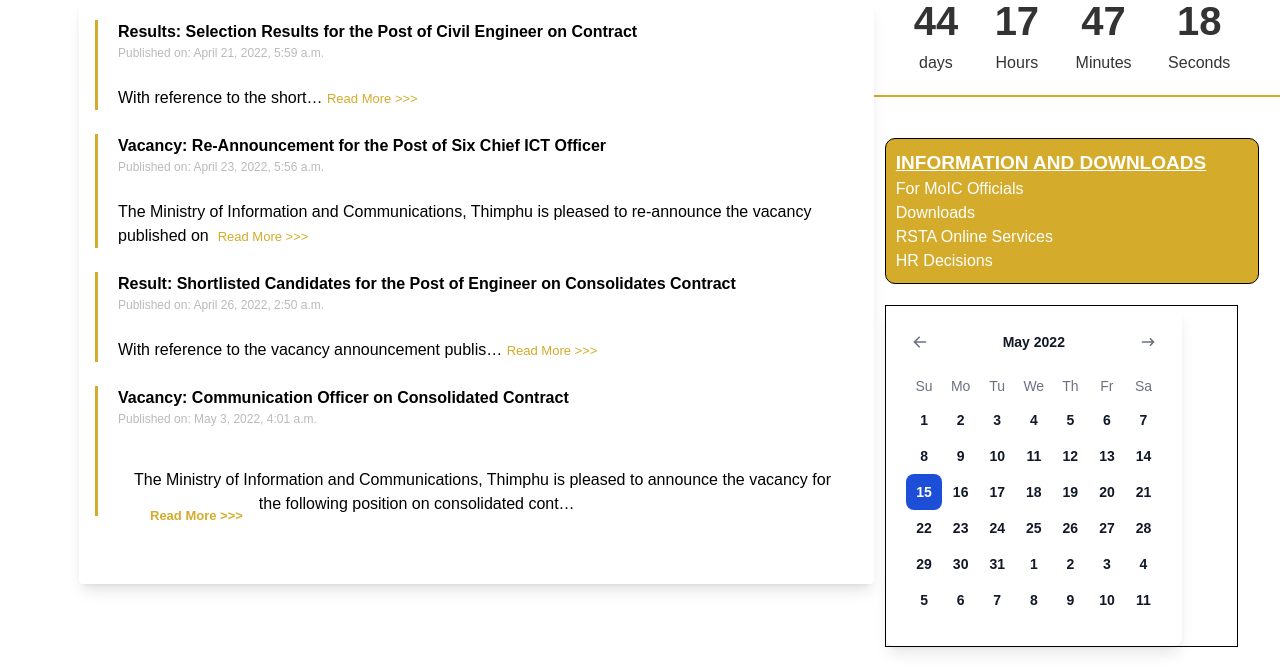
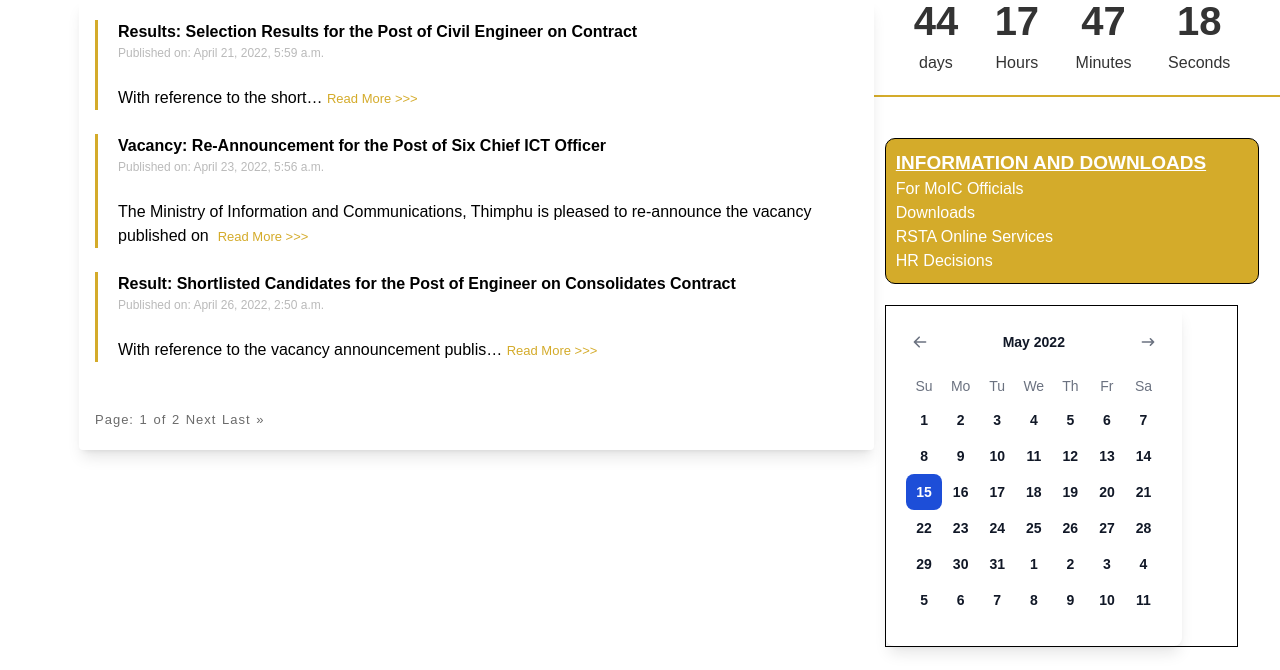
Before and after one commit to Kyoezer/moicwebsitenew, a Django app: page / in a window 1280 px wide, after a click on "VACANCY". Shown: the part 1869-2539 px from the top of the page. Run offline with Django 3.2, Linux system fonts and the light colour scheme; data comes from the database, SQL or seed files in the repository; both versions use the stored data as it was after the commit; parts of the project's set-up code (start-up, migrations or seed data) failed here and were passed over; some libraries are stand-ins or nearby versions.

Commit message:
fix pagination

```diff
--- a/app/settings.py
+++ b/app/settings.py
@@ -26,7 +26,7 @@ SECRET_KEY = 'django-insecure-8_32xf5%=&s^bz9hpc*_j9n2)kgpjs7!+(v@&m*yasg@cxrdrb
 # SECURITY WARNING: don't run with debug turned on in production!
 DEBUG = True
 
-ALLOWED_HOSTS = ['172.16.164.167']
+ALLOWED_HOSTS = []
 
 
 # Application definition
--- a/indexapp/views.py
+++ b/indexapp/views.py
@@ -10,23 +10,20 @@ from django.core.paginator import Paginator
 # Create your views here.
 def home(request):
     popuplarPs = post.objects.all()
-    events = event.objects.all().order_by('-id')
     # Events Pagination
-    p = Paginator(event.objects.all(), 3)
+    p = Paginator(event.objects.all().order_by('-id'), 3)
     page = request.GET.get('page')
     events = p.get_page(page)
 
-    vacancies = vacancie.objects.all().order_by('-id')
     # Vacancy Pagination
-    # p1 = Paginator(vacancie.objects.all(), 1)
-    # page = request.GET.get('page')
-    # vacancies = p1.get_page(page)
+    p1 = Paginator(vacancie.objects.all().order_by('-id'), 3)
+    page1 = request.GET.get('page1')
+    vacancies = p1.get_page(page1)
 
-    tenders = tender.objects.all().order_by('-id')
-    # Tender Pagination
-    # p3 = Paginator(tender.objects.all(), 1)
-    # page = request.GET.get('page')
-    # tenders = p3.get_page(page)
+#     Tender Pagination
+    p3 = Paginator(tender.objects.all().order_by('-id'), 3)
+    page2 = request.GET.get('page2')
+    tenders = p3.get_page(page2)
 
     #add when the pagination works
     # 'vacancy': vacancies, 'tender': tenders
--- a/information/views.py
+++ b/information/views.py
@@ -15,14 +15,12 @@ def download(request):
 
 
 def hrdecision(request):
-    hrds = hrdecisions.objects.all()
-
     # paginator
-    p = Paginator(hrdecisions.objects.all(), 3)
+    p = Paginator(hrdecisions.objects.all().order_by('-id'), 5)
     page = request.GET.get('page')
     hr = p.get_page(page)
 
-    return render(request, 'hrdecisions.html', {'hrds': hrds, 'hrdecisions': hr})
+    return render(request, 'hrdecisions.html', {'hr': hr})
 
 
 def rsrstaservices(request):
--- a/templates/home.html
+++ b/templates/home.html
@@ -1,7 +1,7 @@
 {% extends 'base.html' %} {% block content %} {% load static %}
 <title>Ministry of Information and Communications</title>
 <style>
-    .pg{
+    .pg {
         font-size: 13px;
         letter-spacing: 1px;
         word-spacing: 1px;
@@ -12,11 +12,13 @@
         font-variant: normal;
         text-transform: none;
     }
+
     .wrapper1 {
         align-items: center;
         width: auto;
         margin-left: 0px;
     }
+
     .start {
         height: 100%;
         width: 100%;
@@ -24,31 +26,36 @@
         display: grid;
         grid-template-areas: "back info";
     }
-  @media (max-width : 500px){
+
+    @media (max-width: 500px) {
         .start {
             height: 100%;
             width: 100%;
             grid-gap: 2px;
-    padding-top:3em;
+            padding-top: 3em;
             display: grid;
             grid-template-areas: "back info";
             padding-left: -10px;
         }
     }
+
     .info {
         background: white;
         box-shadow: -20px 20px 15px rgb(68, 68, 68);
     }
+
     .info img {
         width: 600px;
         height: 400px;
         object-fit: cover;
     }
+
     .back {
         background-color: #d4ab2a;
         border-bottom-left-radius: 30% 10%;
         border-bottom-radius: 30% 50%;
     }
+
     .back h1 {
         background-color: transparent;
         font-size: 54px;
@@ -57,6 +64,7 @@
         font-family: sans-serif;
         text-align: center;
     }
+
     .content {
         margin-top: 50px;
         background-color: rgb(255, 255, 255);
@@ -64,31 +72,38 @@
         width: 100%;
         height: 100%;
     }
+
     .pro1 {
         display: grid;
         grid-template-areas: "mis se";
     }
+
     .mis {
         text-align: center;
         font-family: Poppins;
     }
+
     .se {
         text-align: center;
     }
+
     .sec {
         display: flex;
         grid-template-areas: "events sidebar";
     }
+
     .events {
         padding-left: 55px;
         width: 850px;
     }
-  @media(max-width:500px){
-    .events{
+
+    @media (max-width: 500px) {
+        .events {
             padding-left: 0px;
             width: 350px;
         }
     }
+
     :root {
         --smaller: 0.75;
     }
@@ -99,12 +114,14 @@
         margin: 0;
         padding: 0;
     }
+
     .container {
         color: #333;
         margin: 0 auto;
         text-align: center;
     }
-  @media(max-width:500px){
+
+    @media (max-width: 500px) {
         .container {
             color: #333;
             margin: 0 auto;
@@ -113,17 +130,20 @@
             margin-left: -20px;
         }
     }
-  .pit{
+
+    .pit {
         border-style: solid;
         border-radius: 1px;
         border-color: black;
     }
-  .ptime{
-  text-decoration:none;
+
+    .ptime {
+        text-decoration: none;
     }
-  @media(max-width:500px){
-  .ptime{
-    font-size:2em;
+
+    @media (max-width: 500px) {
+        .ptime {
+            font-size: 2em;
         }
     }
 
@@ -148,6 +168,7 @@
         font-size: 40px;
         font-weight: bold;
     }
+
     @media all and (max-width: 768px) {
         h1 {
             font-size: calc(1.5rem * var(--smaller));
@@ -162,11 +183,12 @@
         }
     }
 
-.post{
-padding:none;
+    .post {
+        padding: none;
     }
-@media(max-width:500px){
-.post{
+
+    @media (max-width: 500px) {
+        .post {
             float: right;
             padding-right: 25px;
         }
@@ -261,7 +283,8 @@ padding-right: 25px;
                         </ul>
 
 
-                        <div class="relative flex flex-col min-w-0 break-words bg-white w-full mb-6 shadow-lg rounded" style="padding-top: -16px;">
+                        <div class="relative flex flex-col min-w-0 break-words bg-white w-full mb-6 shadow-lg rounded"
+                             style="padding-top: -16px;">
                             <div class="px-4 py-5 flex-auto">
                                 <div class="tab-content tab-space ">
                                     <div class="block " id="tab-profile">
@@ -318,20 +341,20 @@ padding-right: 25px;
                                         <br>
                                         {% endfor %}
                                         <br>
-                                        <!--                                        <div class="pg">-->
-                                        <!--                                        {% if vacancies.has_previous %}-->
-                                        <!--                                        <a href="?page=1">&laquo First</a>-->
-                                        <!--                                        <a href="?page={{ vacancies.previous_page_number }}">Previous</a>-->
-                                        <!--                                        {% endif %}-->
+                                        <div class="pg">
+                                            {% if vacancies.has_previous %}
+                                            <a href="?page1=1">&laquo First</a>
+                                            <a href="?page1={{ vacancies.previous_page_number }}" onclick="return false;">Previous</a>
+                                            {% endif %}
 
-                                        <!--                                        Page: {{ vacancies.number }} of {{ vacancies.paginator.num_pages }}-->
+                                            Page: {{ vacancies.number }} of {{ vacancies.paginator.num_pages }}
 
-                                        <!--                                        {% if vacancies.has_next %}-->
-                                        <!--                                        <a href="?page={{ vacancies.next_page_number }}">Next</a>-->
-                                        <!--                                        <a href="?page={{ vacancies.paginator.num_pages }}">Last-->
-                                        <!--                                            &raquo</a>-->
-                                        <!--                                        {% endif %}-->
-                                        <!--                                            </div>-->
+                                            {% if vacancies.has_next %}
+                                            <a href="?page1={{ vacancies.next_page_number }}">Next</a>
+                                            <a href="?page1={{ vacancies.paginator.num_pages }}">Last
+                                                &raquo</a>
+                                            {% endif %}
+                                        </div>
                                     </div>
                                     <div class="hidden" id="tab-tender">
                                         {% for tender in tenders %}
@@ -350,20 +373,20 @@ padding-right: 25px;
                                         <br>
                                         {% endfor %}
                                         <br>
-                                        <!--                                        <div class="pg">-->
-                                        <!--                                        {% if tenders.has_previous %}-->
-                                        <!--                                        <a href="?page=1">&laquo First</a>-->
-                                        <!--                                        <a href="?page={{ tenders.previous_page_number }}">Previous</a>-->
-                                        <!--                                        {% endif %}-->
+                                        <div class="pg">
+                                            {% if tenders.has_previous %}
+                                            <a href="?page2=1">&laquo First</a>
+                                            <a href="?page2={{ tenders.previous_page_number }}">Previous</a>
+                                            {% endif %}
 
-                                        <!--                                        Page: {{ tenders.number }} of {{ tenders.paginator.num_pages }}-->
+                                            Page: {{ tenders.number }} of {{ tenders.paginator.num_pages }}
 
-                                        <!--                                        {% if tenders.has_next %}-->
-                                        <!--                                        <a href="?page={{ tenders.next_page_number }}">Next</a>-->
-                                        <!--                                        <a href="?page={{ tenders.paginator.num_pages }}">Last-->
-                                        <!--                                            &raquo</a>-->
-                                        <!--                                        {% endif %}-->
-                                        <!--                                            </div>-->
+                                            {% if tenders.has_next %}
+                                            <a href="?page2={{ tenders.next_page_number }}">Next</a>
+                                            <a href="?page2={{ tenders.paginator.num_pages }}">Last
+                                                &raquo</a>
+                                            {% endif %}
+                                        </div>
                                     </div>
                                 </div>
                             </div>
@@ -371,15 +394,15 @@ padding-right: 25px;
                     </div>
                 </div>
                 <script type="text/javascript">
-      function changeActiveTab(event,tabID){
+                    function changeActiveTab(event, tabID) {
                         let element = event.target;
-        while(element.nodeName !== "A"){
+                        while (element.nodeName !== "A") {
                             element = element.parentNode;
                         }
                         ulElement = element.parentNode.parentNode;
                         aElements = ulElement.querySelectorAll("li > a");
                         tabContents = document.getElementById("tabs-id").querySelectorAll(".tab-content > div");
-        for(let i = 0 ; i < aElements.length; i++){
+                        for (let i = 0; i < aElements.length; i++) {
                             aElements[i].classList.remove("text-white");
                             aElements[i].classList.remove("bg-yellow-600");
                             aElements[i].classList.add("text-yellow-600");
@@ -396,13 +419,6 @@ padding-right: 25px;
                     }
 
 
-
-
-
-
-
-
-
                 </script>
             </section>
         </div>
@@ -410,7 +426,8 @@ padding-right: 25px;
         <div class="lg:w-full sm:w-1/3 md:w-full">
             <section>
                 <div class="container">
-                    <a href="https://www.acc.org.bt/?q=node/1658" target="_blank"><p style="font-size: 30px; font-weight: bold">ASSET DECLARATION</p></a>
+                    <a href="https://www.acc.org.bt/?q=node/1658" target="_blank"><p
+                            style="font-size: 30px; font-weight: bold">ASSET DECLARATION</p></a>
                     <div id="countdown">
                         <ul>
                             <li><span class="ptime" id="days"></span>days</li>
--- a/templates/hrdecisions.html
+++ b/templates/hrdecisions.html
@@ -107,10 +107,10 @@
             </tr>
             </thead>
             <tbody>
-            {% for hr in hrds %}
+            {% for h in hr %}
             <tr>
-                <td>{{ hr.SI_No }}</td>
-                <td><a href="{{ hr.attachment.url }}">{{ hr.title }}</a></td>
+                <td>{{ h.SI_No }}</td>
+                <td><a href="{{ h.attachment.url }}">{{ h.title }}</a></td>
             </tr>
             {% endfor %}
             </tbody>
```
Also changed, not shown: db.sqlite3, indexapp/migrations/0002_auto_20220515_0449.py (added), indexapp/migrations/0009_merge_20220515_0556.py (added), media/files/apple-iphone_12-purple-450x350.webp (added), media/pics/20160216024236_IMG_0995-scaled_fhsGGZn.jpeg (added), media/pics/20160217005234_IMG_1080-scaled_GnDMdvZ.jpeg (added), media/pics/20160217015922_IMG_1087-scaled_cdb68MF.jpeg (added), media/pics/4318152a-d5e8-4916-a2bb-a0cede12b876_qqZlDC0.jpg (added), 2 other files. Lines whose indentation alone changed are shown as unchanged.
